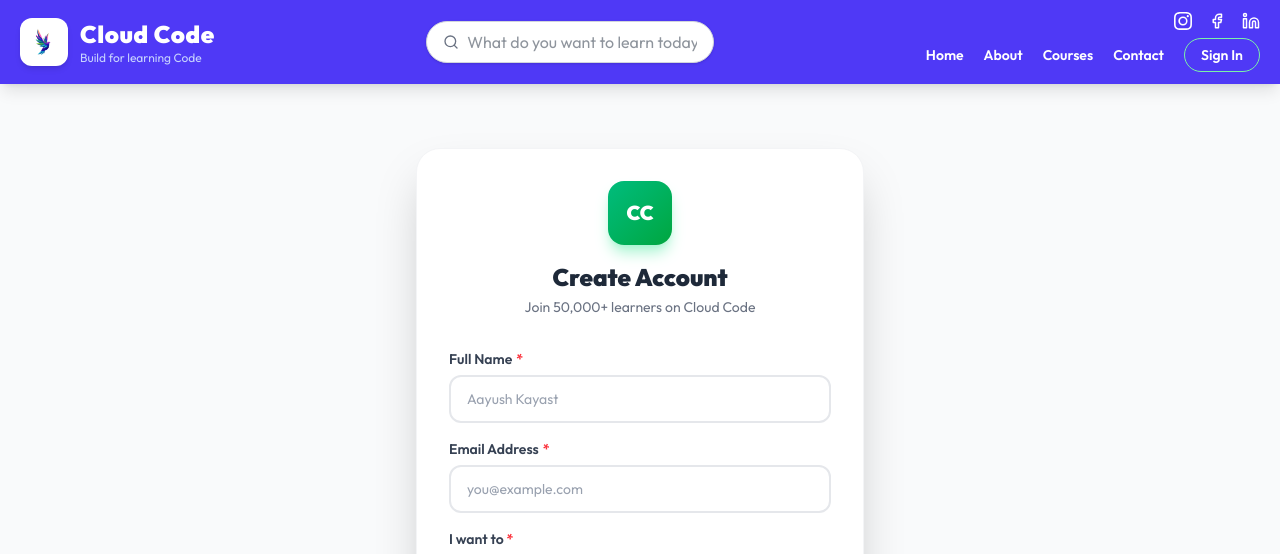
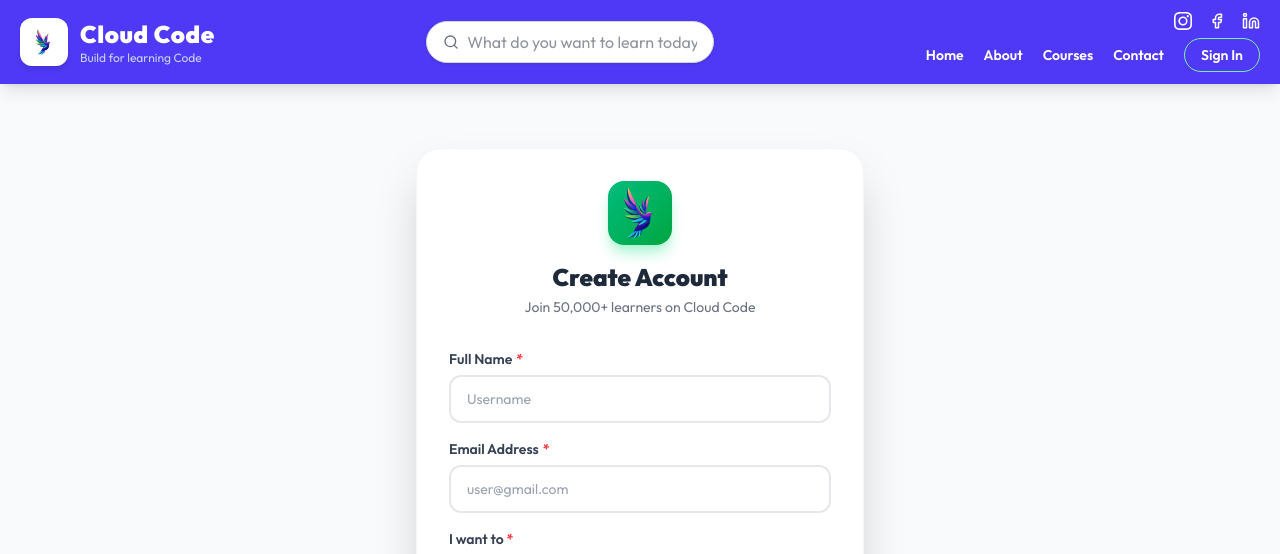
Before and after one commit to AK4409/Full_stack_Project, a React (Vite) app in the folder LMS_Frontend/: page /register in a window 1280 px wide. Shown: the top 554 px of the page. Built offline with nearby package versions, Linux system fonts and the light colour scheme.

Commit message:
Fix the register form

```diff
--- a/LMS_Frontend/src/pages/Register.tsx
+++ b/LMS_Frontend/src/pages/Register.tsx
@@ -78,7 +78,7 @@ function Register() {
             {/* Header */}
             <div className="text-center mb-8">
               <div className="w-16 h-16 bg-gradient-to-br from-emerald-500 to-green-600 rounded-2xl flex items-center justify-center mx-auto mb-4 shadow-lg shadow-emerald-200">
-                <span className="text-white font-black text-xl">CC</span>
+                <span className="text-white font-black text-xl"><img src="/logo3.png" alt="logo" /></span>
               </div>
               <h1 className="text-2xl font-black text-gray-800">Create Account</h1>
               <p className="text-gray-500 text-sm mt-1">Join 50,000+ learners on Cloud Code</p>
@@ -90,7 +90,7 @@ function Register() {
                 label="Full Name"
                 value={form.name}
                 onChange={(e) => updateField("name", e.target.value)}
-                placeholder="Aayush Kayast"
+                placeholder="Username"
                 error={errors.name}
                 required
               />
@@ -100,7 +100,7 @@ function Register() {
                 type="email"
                 value={form.email}
                 onChange={(e) => updateField("email", e.target.value)}
-                placeholder="you@example.com"
+                placeholder="user@gmail.com"
                 error={errors.email}
                 required
               />
```
